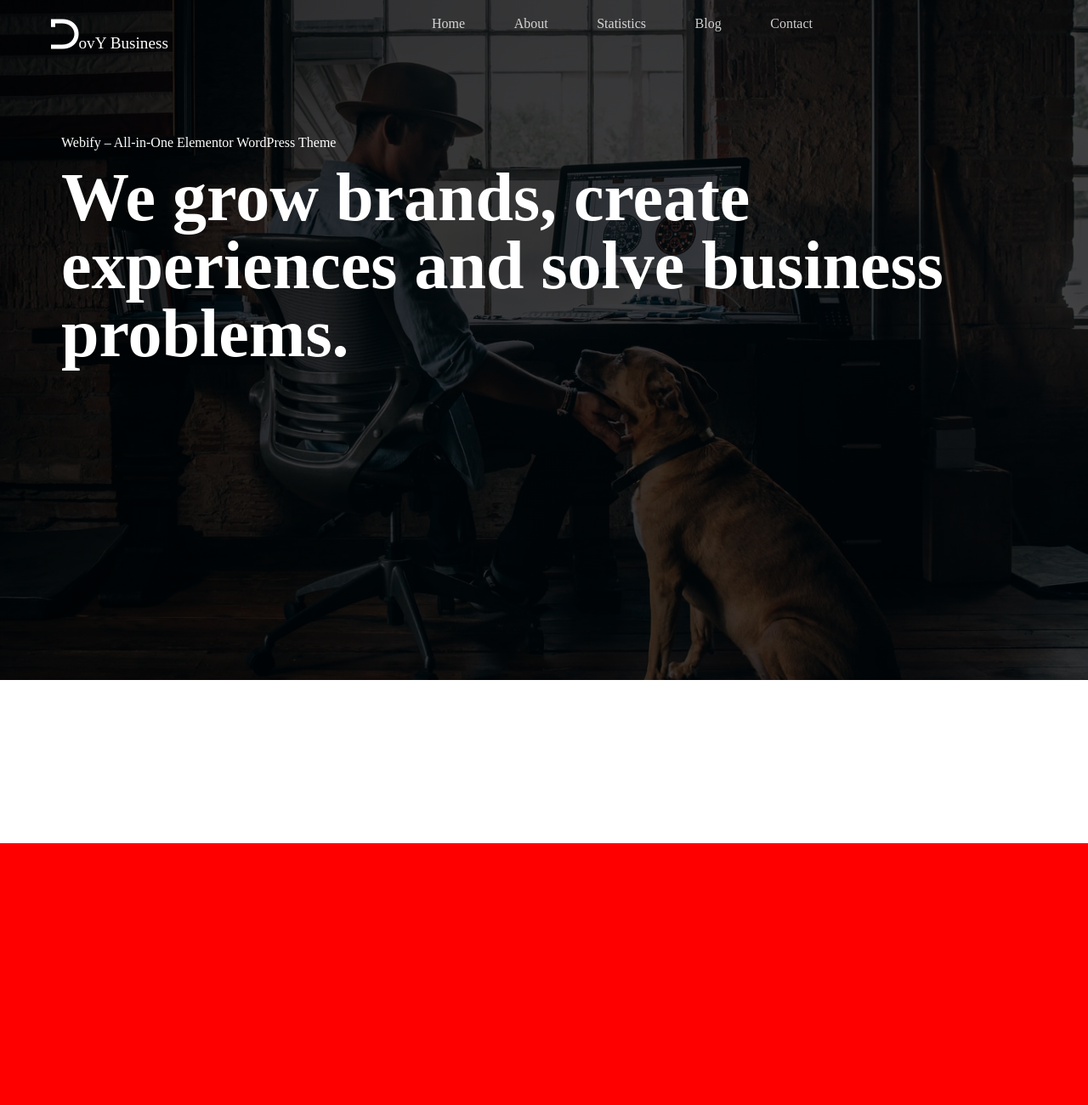
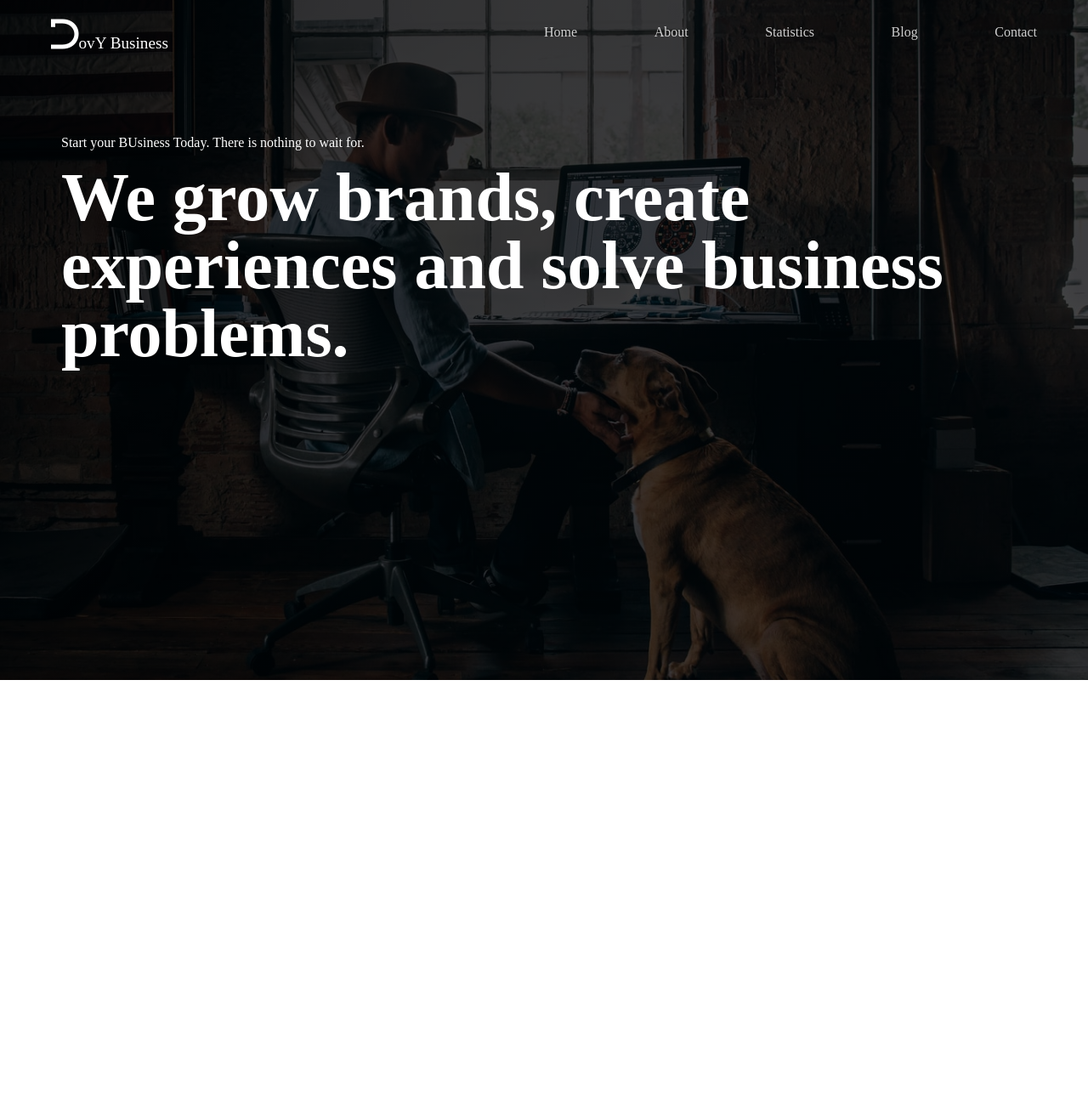
Before and after one commit to dovilepalavinskaite/office-page, a plain HTML site: page index.html in a window 1280 px wide. Shown: the top 1300 px of the page at 85% size. Drawn offline with nearby package versions, Linux system fonts and the light colour scheme.

Commit message:
Fixed navbar with transition and more content in vackground

```diff
--- a/assets/css/style.css
+++ b/assets/css/style.css
@@ -1,3 +1,7 @@
+* {
+  box-sizing: border-box;
+}
+
 .container {
   max-width: 1200px;
   margin: 0 auto;
@@ -5,13 +9,25 @@
 
 /*NAVBHAR STYLE:*/
 
+header {
+  margin: 0 auto;
+  position: fixed;
+  top: 0;
+  width: 100%;
+}
+
+.scrolled {
+  background-color: rgba(0,0,0,0.85);
+  -webkit-transition: background-color 500ms linear;
+  -moz-transition: background-color 500ms linear;
+  -ms-transition: background-color 500ms linear;
+  transition: background-color 500ms linear;
+}
+
 .navigation {
   padding: 20px;
   display: flex;
   justify-content: space-between;
-  position: fixed;
-  top: 0;
-  width: 70%;
 }
 
 .nav-logo {
@@ -29,7 +45,6 @@
   flex: 1;
 }
 
-
 .fa-dyalog {
   color: white;
   font-size: 2.5rem;
@@ -38,6 +53,7 @@
 ul {
   display: flex;
   justify-content: space-between;
+  margin-top: 10px;
 }
 
 li > a {
@@ -73,7 +89,7 @@ li > a:hover {
   padding-left: 2rem;
 }
 
-.background-text > p, h1, h2 {
+.background-text > p, .stat > p, h1, h2 {
   color: #fff;
 }
 
@@ -93,3 +109,31 @@ h1 {
   height: 100vh;
   margin-top: 9rem;
 }
+
+/*BACKGROUND STATS:*/
+
+.stat {
+  flex: 1;
+}
+
+.icon{
+  color: #fff;
+  font-size: 3rem;
+}
+
+.stat > h2 {
+  padding-bottom: 1rem;
+  padding-top: 1rem;
+}
+
+
+/*MEDIA QUERIES*/
+
+@media (min-width: 300px)and (max-width: 1500px) {
+  .background-statistics {
+    display: block;
+  }
+  .stat {
+    width: 50%;
+  }
+}
--- a/assets/js/app.js
+++ b/assets/js/app.js
@@ -0,0 +1,10 @@
+
+$(document).ready(function () {
+	$(window).scroll(function () {
+		if ($(document).scrollTop() > 100)
+			{ $(".header").addClass("scrolled");
+		} else {
+			$(".header").removeClass("scrolled");
+		}
+	});
+});
--- a/index.html
+++ b/index.html
@@ -7,9 +7,11 @@
 	<title>Our Office Page</title>
 	<link rel="stylesheet" href="assets/css/reset.css">
 	<link rel="stylesheet" href="assets/css/style.css">
+	<script src="https://ajax.googleapis.com/ajax/libs/jquery/3.5.1/jquery.min.js"></script>
 </head>
 <body>
-	<div class="container">
+	<header class="header">
+		<div class="container">
 		<nav class="navigation">
 			<div class="nav-logo">
 				<i class="fab fa-dyalog"></i>
@@ -26,25 +28,34 @@
 			</div>
 		</nav>
 	</div>
+	</header>
 	<main>
 		<div class="background">
 			<div class="container">
 				<section class="background-text">
-					<p>Webify – All-in-One Elementor WordPress Theme</p>
+					<p>Start your BUsiness Today. There is nothing to wait for.</p>
 					<h1>We grow brands, create experiences and solve business problems.</h1>
 				</section>
 				<section class="background-statistics">
 					<div class="stat">
+						<i class="fas fa-cogs icon"></i>
 						<h2>Business Planning</h2>
+						<p>A Learning Specialist is an experienced special education professional.</p>
 					</div>
 					<div class="stat">
-						<h2>Business Planning</h2>
+						<i class="far fa-chart-bar icon"></i>
+						<h2>Business Analysis</h2>
+						<p>A Learning Specialist is an experienced special education professional.</p>
 					</div>
 					<div class="stat">
-						<h2>Business Planning</h2>
+						<i class="fas fa-magnet icon"></i>
+						<h2>Brand Development</h2>
+						<p>A Learning Specialist is an experienced special education professional.</p>
 					</div>
 					<div class="stat">
-						<h2>Business Planning</h2>
+						<i class="fas fa-users icon"></i>
+						<h2>User Experience</h2>
+						<p>A Learning Specialist is an experienced special education professional.</p>
 					</div>
 				</section>
 			</div>
```
